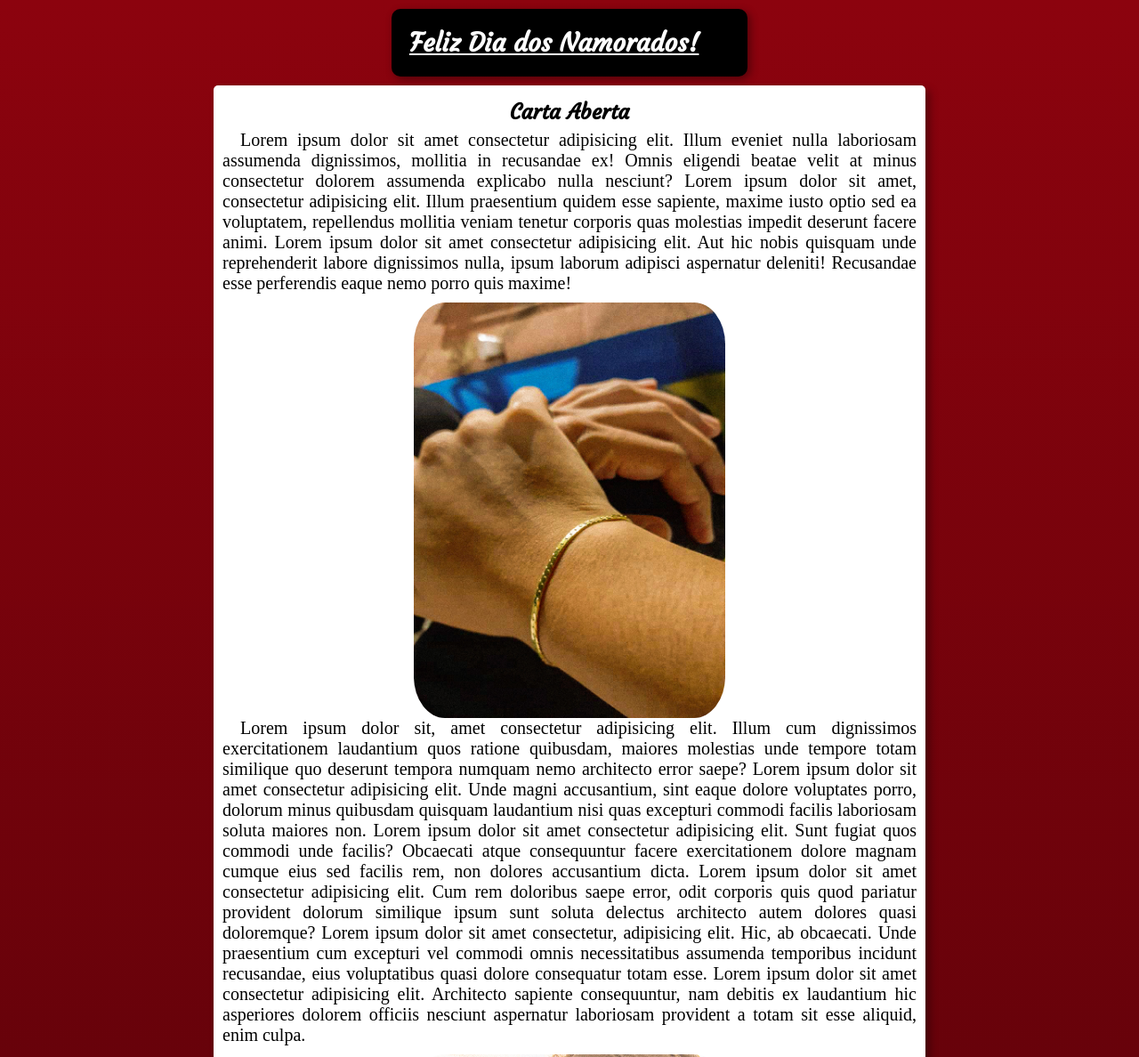
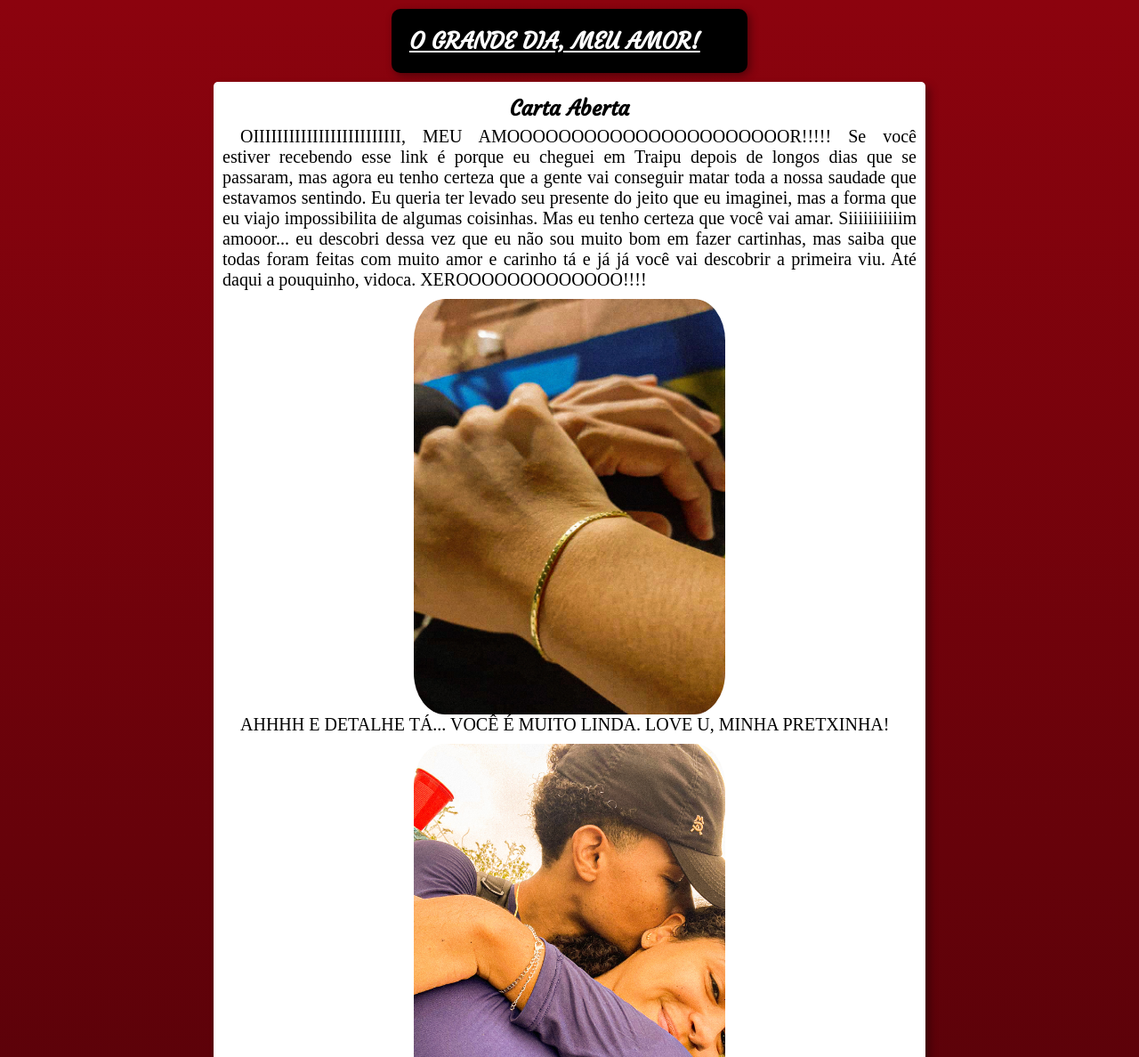
Before and after one commit to liedsondanubio/projeto-pessoal, a plain HTML site: page home.html in a window 1280 px wide. Shown: the top 1188 px of the page at 89% size. Drawn offline with Linux system fonts and the light colour scheme; a web font is replaced by a local one.

Commit message:
ALTERAÇÕES

```diff
--- a/estilosHome/style.css
+++ b/estilosHome/style.css
@@ -26,7 +26,7 @@ header {
 }
 
 header h1 {
-    font-size: 1.8em;
+    font-size: 1.6em;
     font-family: 'Courgette', cursive;
     color: white;
     text-decoration: underline;
--- a/home.html
+++ b/home.html
@@ -10,27 +10,25 @@
 </head>
 <body>
     <header>
-        <h1>Feliz Dia dos Namorados!</h1>
+        <h1>O GRANDE DIA, MEU AMOR!</h1>
     </header>
 
     <main>
         <article>
             <h1>Carta Aberta</h1>
             <p>
-                Lorem ipsum dolor sit amet consectetur adipisicing elit. Illum eveniet nulla laboriosam assumenda dignissimos, mollitia in recusandae ex! Omnis eligendi beatae velit at minus consectetur dolorem assumenda explicabo nulla nesciunt? Lorem ipsum dolor sit amet, consectetur adipisicing elit. Illum praesentium quidem esse sapiente, maxime iusto optio sed ea voluptatem, repellendus mollitia veniam tenetur corporis quas molestias impedit deserunt facere animi. Lorem ipsum dolor sit amet consectetur adipisicing elit. Aut hic nobis quisquam unde reprehenderit labore dignissimos nulla, ipsum laborum adipisci aspernatur deleniti! Recusandae esse perferendis eaque nemo porro quis maxime!
+                OIIIIIIIIIIIIIIIIIIIIIIIII, MEU AMOOOOOOOOOOOOOOOOOOOOOOR!!!!! Se você estiver recebendo esse link é porque eu cheguei em Traipu depois de longos dias que se passaram, mas agora eu tenho certeza que a gente vai conseguir matar toda a nossa saudade que estavamos sentindo. Eu queria ter levado seu presente do jeito que eu imaginei, mas a forma que eu viajo impossibilita de algumas coisinhas. Mas eu tenho certeza que você vai amar. Siiiiiiiiiiim amooor... eu descobri dessa vez que eu não sou muito bom em fazer cartinhas, mas saiba que todas foram feitas com muito amor e carinho tá e já já você vai descobrir a primeira viu. Até daqui a pouquinho, vidoca. XEROOOOOOOOOOOOO!!!!
             </p>
             <img src="imagens/nos3.jpg" alt="">
             <p>
-                Lorem ipsum dolor sit, amet consectetur adipisicing elit. Illum cum dignissimos exercitationem laudantium quos ratione quibusdam, maiores molestias unde tempore totam similique quo deserunt tempora numquam nemo architecto error saepe? Lorem ipsum dolor sit amet consectetur adipisicing elit. Unde magni accusantium, sint eaque dolore voluptates porro, dolorum minus quibusdam quisquam laudantium nisi quas excepturi commodi facilis laboriosam soluta maiores non. Lorem ipsum dolor sit amet consectetur adipisicing elit. Sunt fugiat quos commodi unde facilis? Obcaecati atque consequuntur facere exercitationem dolore magnam cumque eius sed facilis rem, non dolores accusantium dicta. Lorem ipsum dolor sit amet consectetur adipisicing elit. Cum rem doloribus saepe error, odit corporis quis quod pariatur provident dolorum similique ipsum sunt soluta delectus architecto autem dolores quasi doloremque? Lorem ipsum dolor sit amet consectetur, adipisicing elit. Hic, ab obcaecati. Unde praesentium cum excepturi vel commodi omnis necessitatibus assumenda temporibus incidunt recusandae, eius voluptatibus quasi dolore consequatur totam esse. Lorem ipsum dolor sit amet consectetur adipisicing elit. Architecto sapiente consequuntur, nam debitis ex laudantium hic asperiores dolorem officiis nesciunt aspernatur laboriosam provident a totam sit esse aliquid, enim culpa.
+                AHHHH E DETALHE TÁ... VOCÊ É MUITO LINDA. LOVE U, MINHA PRETXINHA!
             </p>
             <img src="imagens/nos2.jpg" alt="">
-            <p>
-                Lorem ipsum dolor sit amet consectetur, adipisicing elit. Consequatur eum nobis laborum voluptas sunt enim suscipit, a consectetur? Laboriosam inventore ut saepe culpa minus quam, iusto adipisci consectetur error necessitatibus! Lorem ipsum dolor sit amet, consectetur adipisicing elit. Obcaecati in corrupti nobis neque, assumenda vitae officia mollitia eum pariatur modi, debitis error cumque animi saepe vel accusamus quasi adipisci reprehenderit. Lorem ipsum dolor sit amet consectetur adipisicing elit. Omnis nisi magni doloribus maxime ipsam, voluptatem optio molestias esse voluptas provident, libero molestiae consectetur earum amet voluptate temporibus, ipsum illo accusamus? Lorem ipsum dolor sit amet consectetur adipisicing elit. Quis, ipsa? Ipsa blanditiis iste aliquam vel debitis ducimus cupiditate reiciendis et totam, est placeat, aut illo! Eveniet atque eligendi voluptas consequuntur!
-            </p>
+            <p style="text-align: center;">151899</p>
             <img src="imagens/nos4.jpg" alt="">
             <p style="text-align: center;">Eu te amo muito, pretxa!</p>
         </article>
     </main>
-    <footer>Feito com muito amor. 12/06/2023</footer>
+    <footer>Feito com muito amor. 17/06/2023</footer>
 </body>
 </html>
```
